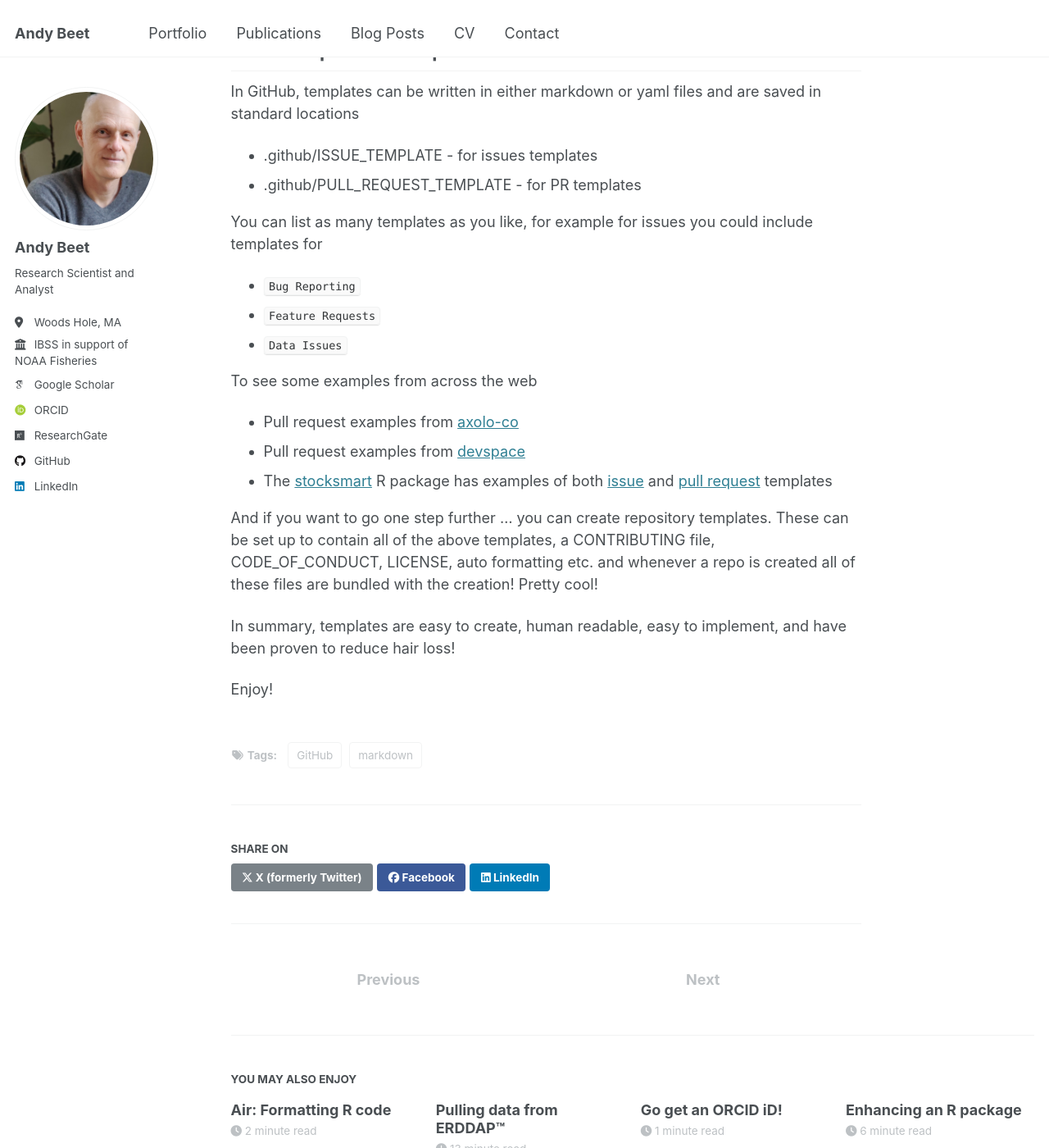
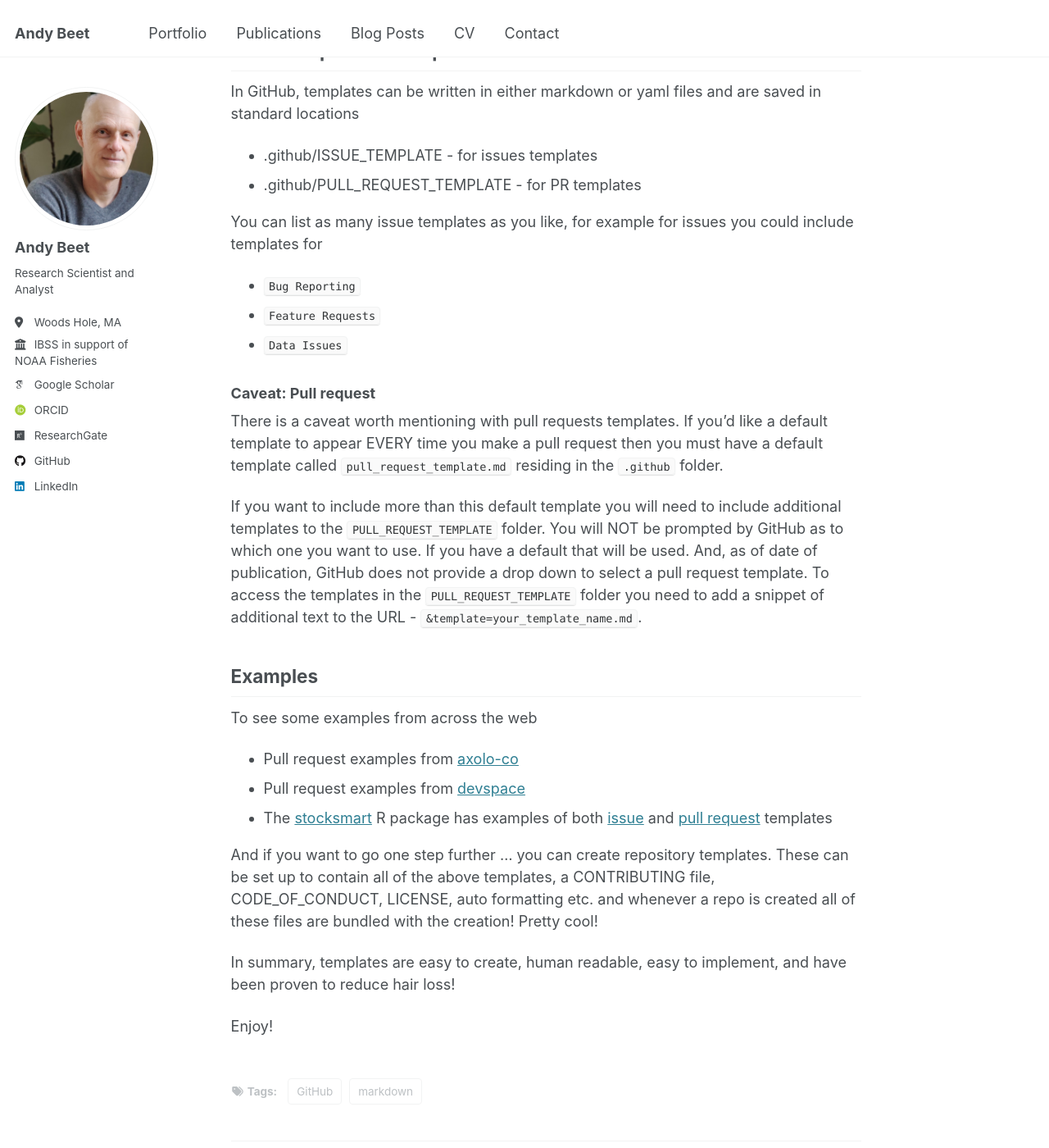
Before and after one commit to andybeet/website, a Jekyll site: the page built from _posts/2025-06-15-github_templates.md, in a window 1280 px wide and 1400 px high, scrolled down 1359 px. Shown: the whole window at 82% size. Built offline with Jekyll 4.4.1, drawn with Linux system fonts in a browser that asks for light colours; some web fonts are replaced; some of the changed text lies outside the part shown.

Commit message:
add pr caveat

```diff
--- a/_posts/2025-06-15-github_templates.md
+++ b/_posts/2025-06-15-github_templates.md
@@ -46,11 +46,19 @@ In GitHub, templates can be written in either markdown or yaml files and are sav
 * .github/ISSUE_TEMPLATE - for issues templates
 * .github/PULL_REQUEST_TEMPLATE - for PR templates
 
-You can list as many templates as you like, for example for issues you could include templates for
+You can list as many issue templates as you like, for example for issues you could include templates for
 
 * `Bug Reporting`
 * `Feature Requests`
 * `Data Issues`
+
+### Caveat: Pull request
+
+There is a caveat worth mentioning with pull requests templates. If you'd like a default template to appear EVERY time you make a pull request then you must have a default template called `pull_request_template.md` residing in the `.github` folder.
+
+If you want to include more than this default template you will need to include additional templates to the `PULL_REQUEST_TEMPLATE` folder. You will NOT be prompted by GitHub as to which one you want to use. If you have a default that will be used. And, as of date of publication, GitHub does not provide a drop down to select a pull request template. To access the templates in the `PULL_REQUEST_TEMPLATE` folder you need to add a snippet of additional text to the URL - `&template=your_template_name.md`.
+
+## Examples
 
 To see some examples from across the web
 
```
